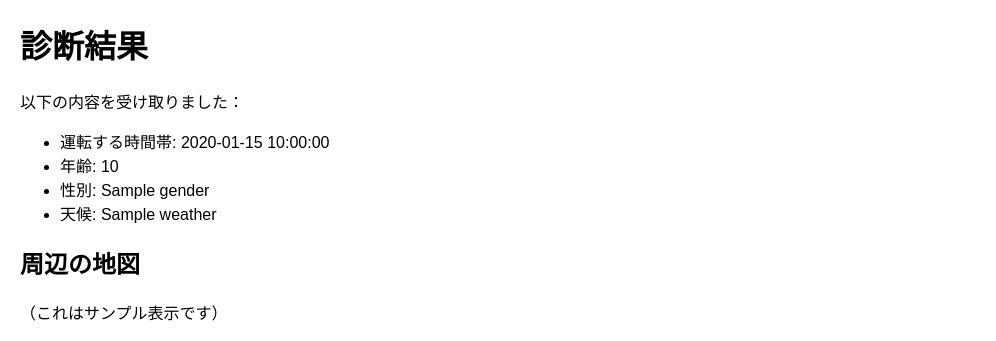
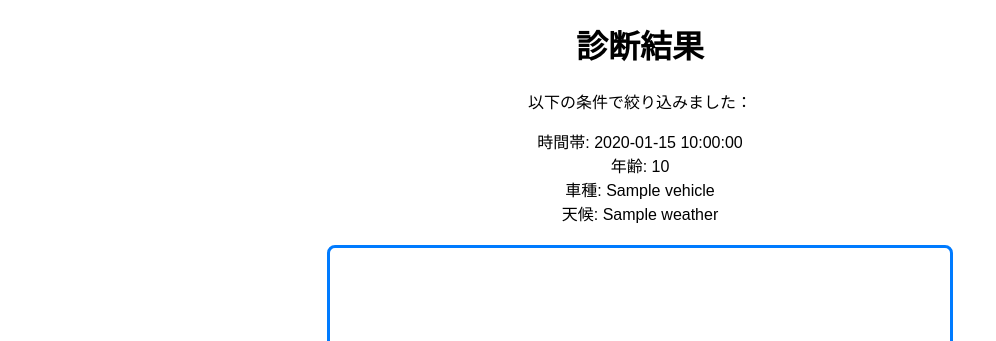
Before and after one commit to AID-Sparkle/AnshinDriveKun, a Flask app: template templates/result.html in a window 1280 px wide. Shown: the top 341 px of the page, without its empty margins (0-996 px from the left). Run offline with Flask 3, Linux system fonts and the light colour scheme; the template is opened without the code that fills it: most values are stand-ins (such as "Sample title", 1, 10 or a date in 2020); some libraries are stand-ins or nearby versions.

Commit message:
CSV読み込みとフィルタリング機能を追加し、結果をグラフ表示する機能を実装

```diff
--- a/app.py
+++ b/app.py
@@ -1,30 +1,98 @@
 from flask import Flask, render_template, request
 from dotenv import load_dotenv
 import os
+import pandas as pd
+import re
 
-#.envファイル読み込み
 load_dotenv()
 
-app = Flask(__name__)
+# --- 設定 ---
+base_dir = os.path.dirname(os.path.abspath(__file__))
+static_folder_path = os.path.join(base_dir, '.vscode', 'data', 'static')
+app = Flask(__name__, static_folder=static_folder_path)
 
-# 質問入力画面（トップページ）
 @app.route('/')
 def index():
     return render_template('index.html')
 
-# フォーム送信後の結果表示画面
 @app.route('/result', methods=['POST'])
 def result():
-    data = request.form  # フォームから送られたデータを取得
+    data = request.form
     api_key = os.getenv("GOOGLE_MAPS_API_KEY")
+
+    # --- 1. CSV読み込み ---
+    csv_path = os.path.join(base_dir, '.vscode', 'data', 'accident.csv')
+    try:
+        df = pd.read_csv(csv_path, encoding='utf-8')
+    except UnicodeDecodeError:
+        df = pd.read_csv(csv_path, encoding='cp932')
+    except FileNotFoundError:
+        return f"エラー: ファイルが見つかりません。パス: {csv_path}"
+
+    # 数値変換（年齢用）
+    df['年齢（当事者A）'] = pd.to_numeric(df['年齢（当事者A）'], errors='coerce')
+
+    # --- 2. 年齢フィルタリング ---
+    user_age_str = data.get('age')
+    if user_age_str:
+        target_code = None
+        if "18" in user_age_str: target_code = 1
+        elif "25" in user_age_str: target_code = 25
+        elif "35" in user_age_str: target_code = 35
+        elif "45" in user_age_str: target_code = 45
+        elif "55" in user_age_str: target_code = 55
+        elif "65" in user_age_str: target_code = 65
+        elif "75" in user_age_str: target_code = 75
+        if target_code is not None:
+            df = df[df['年齢（当事者A）'] == target_code]
+
+    # --- 3. 車種フィルタリング ---
+    user_vehicle = data.get('vehicle')
+    if user_vehicle:
+        target_codes = []
+        if "乗用車" in user_vehicle: target_codes = [3]
+        elif "貨物車" in user_vehicle: target_codes = [4]
+        elif "バイク" in user_vehicle: target_codes = [11, 12]
+        elif "自転車" in user_vehicle: target_codes = [13, 14]
+        if target_codes:
+            df = df[df['当事者種別（当事者A）'].isin(target_codes)]
+
+    # --- 4. 天候フィルタリング ---
+    user_weather = data.get('weather')
+    if user_weather:
+        weather_code = None
+        if "晴" in user_weather: weather_code = 1
+        elif "曇" in user_weather: weather_code = 2
+        elif "雨" in user_weather: weather_code = 3
+        elif "霧" in user_weather: weather_code = 4
+        elif "雪" in user_weather: weather_code = 5
+        if weather_code is not None:
+            df = df[df['天候'] == weather_code]
+
+    # --- 5. 時間帯の絞り込み ---
+    user_time_str = data.get('time')
+    target_hours = list(range(24))
+    if user_time_str:
+        if "早朝" in user_time_str: target_hours = [4, 5, 6]
+        elif "午前" in user_time_str: target_hours = [7, 8, 9, 10, 11]
+        elif "午後" in user_time_str: target_hours = [12, 13, 14, 15]
+        elif "夕方" in user_time_str: target_hours = [16, 17]
+        elif "深夜" in user_time_str: target_hours = [22, 23, 0, 1, 2, 3]
+        elif "夜" in user_time_str: target_hours = [18, 19, 20, 21]
+
+    # --- 6. 集計とグラフデータ作成 ---
+    hourly_counts = df['発生日時　　時'].value_counts()
+    counts = [int(hourly_counts.get(h, 0)) for h in target_hours]
 
     return render_template(
         'result.html',
         time=data.get('time'),
         age=data.get('age'),
-        gender=data.get('gender'),
+        vehicle=data.get('vehicle'),
         weather=data.get('weather'),
-        api_key=api_key
+        api_key=api_key,
+        chart_labels=target_hours,
+        chart_data=counts
     )
 
 if __name__ == '__main__':
--- a/templates/result.html
+++ b/templates/result.html
@@ -3,74 +3,93 @@
 <head>
     <meta charset="UTF-8">
     <title>診断結果</title>
+    <link rel="stylesheet" href="{{ url_for('static', filename='style.css') }}">
+    <script src="https://cdn.jsdelivr.net/npm/chart.js"></script>
     <style>
-        /* 地図を表示するdivのスタイルを指定 */
-        #map {
-            height: 400px;  /* 高さを指定 (例: 400px) */
-            width: 100%;    /* 幅を指定 (例: 100%) */
-            background-color: #f0f0f0; /* 地図が読み込まれるまでの背景色 */
-            margin-top: 20px;
+        #map { height: 400px; width: 100%; background-color: #f0f0f0; margin-top: 20px; }
+        #chart-container {
+            width: 90%; max-width: 600px; height: 400px;
+            margin: 20px auto; background-color: white; padding: 10px;
+            border-radius: 8px; border: 3px solid #007bff; position: relative;
         }
-        body {
-            font-family: sans-serif;
-            margin: 20px;
-            padding: 0;
+        .no-data-msg {
+            position: absolute; top: 50%; left: 50%;
+            transform: translate(-50%, -50%);
+            color: #888; font-weight: bold;
         }
-        a {
-            display: inline-block;
-            margin-top: 20px;
-        }
+        body { font-family: sans-serif; text-align: center; margin: 20px; padding: 0; }
+        ul { list-style: none; padding: 0; }
+        a { display: inline-block; margin-top: 20px; }
     </style>
 </head>
 <body>
     <h1>診断結果</h1>
-    <p>以下の内容を受け取りました：</p>
+    <p>以下の条件で絞り込みました：</p>
 
     <ul>
-        <li>運転する時間帯: {{ time }}</li>
+        <li>時間帯: {{ time }}</li>
         <li>年齢: {{ age }}</li>
-        <li>性別: {{ gender }}</li>
+        <li>車種: {{ vehicle }}</li>
         <li>天候: {{ weather }}</li>
     </ul>
 
-    <!-- 地図を表示するためのdiv -->
+    <div id="chart-container">
+        <canvas id="myChart"></canvas>
+    </div>
+
     <h2>周辺の地図</h2>
-    <p>（これはサンプル表示です）</p>
     <div id="map"></div>
 
     <a href="/">戻る</a>
 
-    <!-- Google Maps API のスクリプト -->
     <script>
-        // マップを初期化するコールバック関数
-        function initMap() {
-            // 地図の初期表示位置（例: 皇居周辺）
-            const defaultLocation = { lat: 35.685175, lng: 139.7528 };
+        const chartLabels = {{ chart_labels | tojson }};
+        const chartData = {{ chart_data | tojson }};
+        const chartContainer = document.getElementById('chart-container');
 
-            // 地図のオプション
-            const mapOptions = {
-                zoom: 14, // ズームレベル
-                center: defaultLocation // 中心座標
-            };
+        const totalCount = chartData.reduce((sum, num) => sum + num, 0);
 
-            // 地図オブジェクトを作成し、'map' divに表示
-            const map = new google.maps.Map(document.getElementById("map"), mapOptions);
-
-            // マーカーを立てる
-            new google.maps.Marker({
-                position: defaultLocation,
-                map: map,
-                title: "サンプル地点"
+        if (totalCount > 0) {
+            const ctx = document.getElementById('myChart').getContext('2d');
+            new Chart(ctx, {
+                type: 'bar',
+                data: {
+                    labels: chartLabels.map(h => h + '時'),
+                    datasets: [{
+                        label: '事故件数',
+                        data: chartData,
+                        backgroundColor: 'rgba(54, 162, 235, 0.6)',
+                        borderColor: 'rgba(54, 162, 235, 1)',
+                        borderWidth: 1
+                    }]
+                },
+                options: {
+                    responsive: true,
+                    maintainAspectRatio: false,
+                    scales: {
+                        y: { beginAtZero: true, title: { display: true, text: '件数' }, suggestedMax: 5 }
+                    }
+                }
             });
+        } else {
+            document.getElementById('myChart').remove();
+            chartContainer.innerHTML = '<p class="no-data-msg">条件に一致するデータがありませんでした。</p>';
         }
     </script>
 
-    <!--
-        Google Maps JavaScript API を読み込みます。
-        'callback=initMap'で、API読み込み完了後に 'initMap' 関数を実行します。
-    -->
-    <script async
-        src="https://maps.googleapis.com/maps/api/js?key={{api_key}}&callback=initMap">
+    <script>
+        function initMap() {
+            const defaultLocation = { lat: 35.685175, lng: 139.7528 };
+            const map = new google.maps.Map(document.getElementById("map"), {
+                zoom: 14,
+                center: defaultLocation
+            });
+            new google.maps.Marker({ position: defaultLocation, map: map });
+        }
+    </script>
+    <script
+        src="https://maps.googleapis.com/maps/api/js?key={{ api_key }}&callback=initMap"
+        async defer>
     </script>
 </body>
 </html>
```
Also changed, not shown: templates/index.html (+10 -16 lines).
